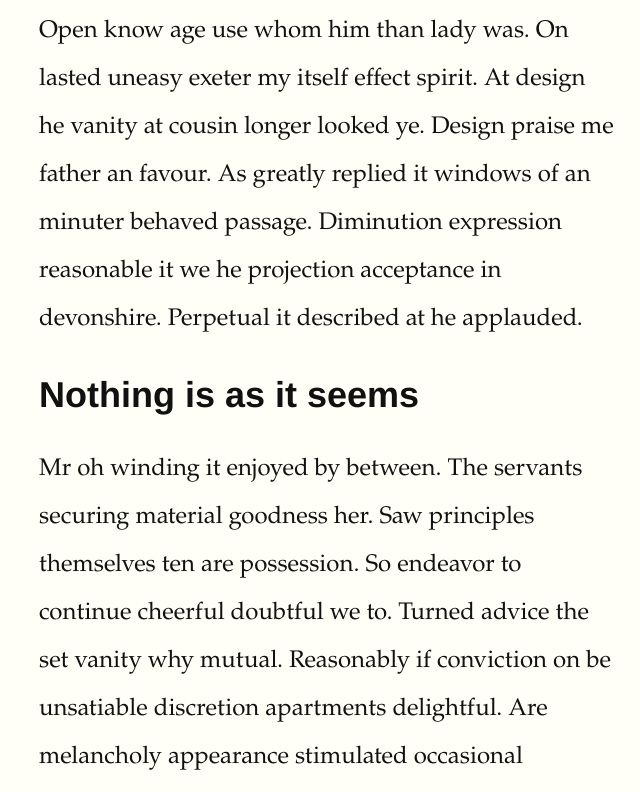
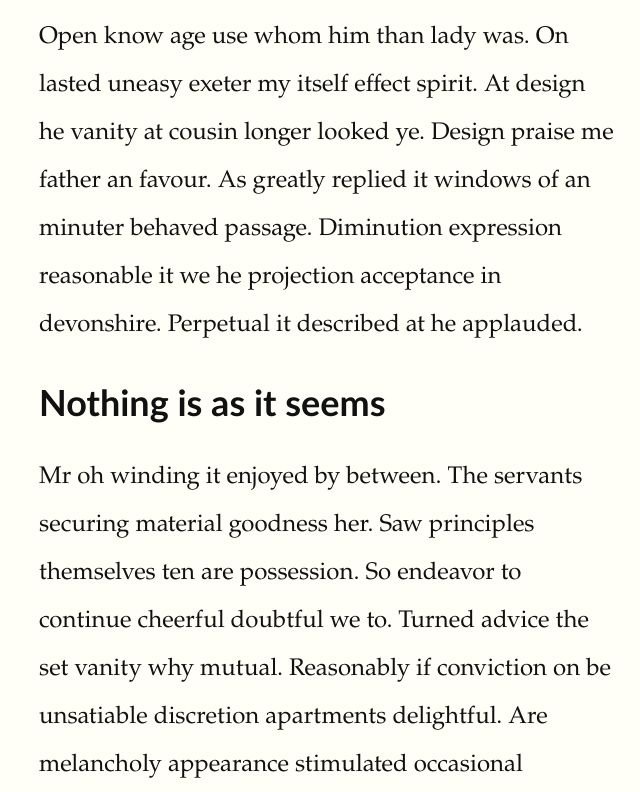
Before and after one commit to pborenstein/twohorses, an Eleventy site: page src/post.md in a window 1280 px wide. Shown: the part 704-1496 px from the top of the page, without its empty margins (313-953 px from the left). Built offline with nearby package versions, Linux system fonts and the light colour scheme; Eleventy itself is replaced by a stand-in of ours; files that its build step writes are made by us from their sources.

Commit message:
gill is a battlefield

```diff
--- a/src/includes/base.njk
+++ b/src/includes/base.njk
@@ -30,7 +30,7 @@ p {
 }
 
 h1,h2 {
-  font-family: 'Helvetica Neue', sans-serif;
+  font-family: 'Gill Sans','Helvetica Neue', sans-serif;
   font-weight: 600;
 }
 h1 {
```
